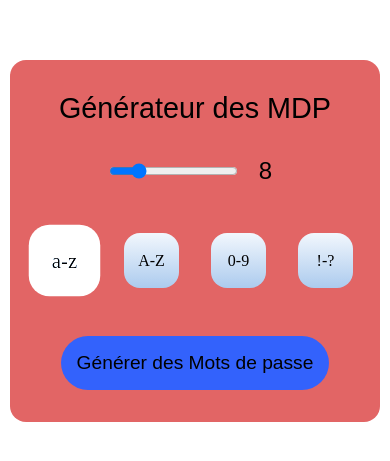
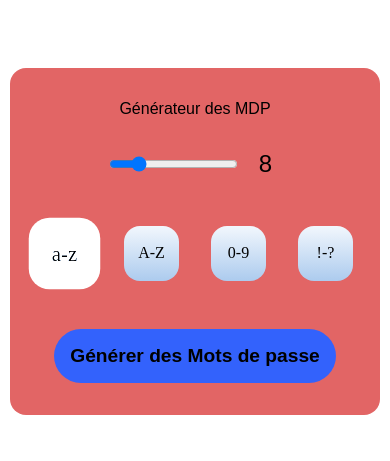
Before and after one commit to lionelmanasse012/generateurMotsDePasse, a plain HTML site: page index.html in a window 390 px wide. Shown: the part 181-642 px from the top of the page. Drawn offline with Linux system fonts and the light colour scheme.

Commit message:
fix: responsive

```diff
--- a/assets/style/style.css
+++ b/assets/style/style.css
@@ -84,9 +84,16 @@ body {
     border-radius: 2rem;
     padding: 1rem;
     cursor: pointer;
+    color: #000;
+    font-weight: bold;
 }
 
 @media screen and (max-width: 460px) {
+
+    .input__container-password {
+        font-size: 1rem;
+    }
+
     .container {
         width: 95%;
         min-width: auto;
@@ -104,6 +111,7 @@ body {
         width: 95%;
         min-width: 300px;
     }
+
     .password__caractere {
         gap: 1rem;
     }
```
